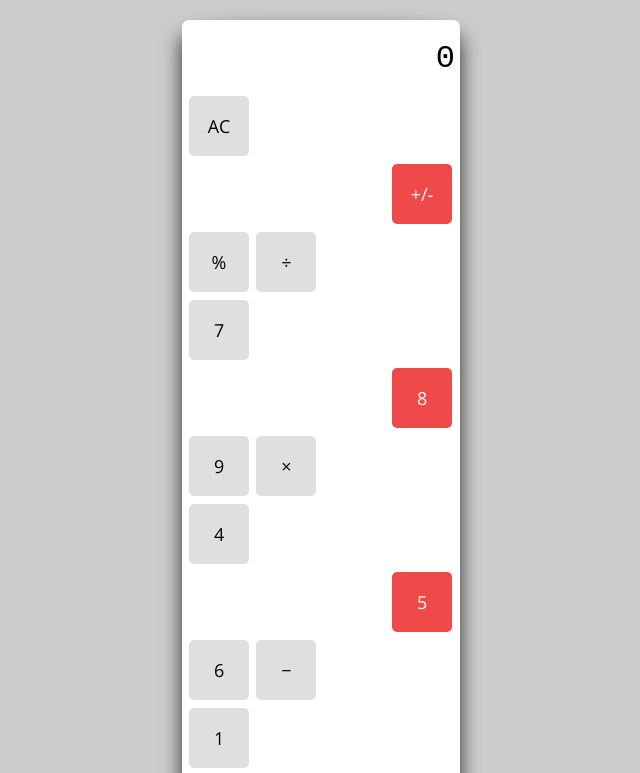
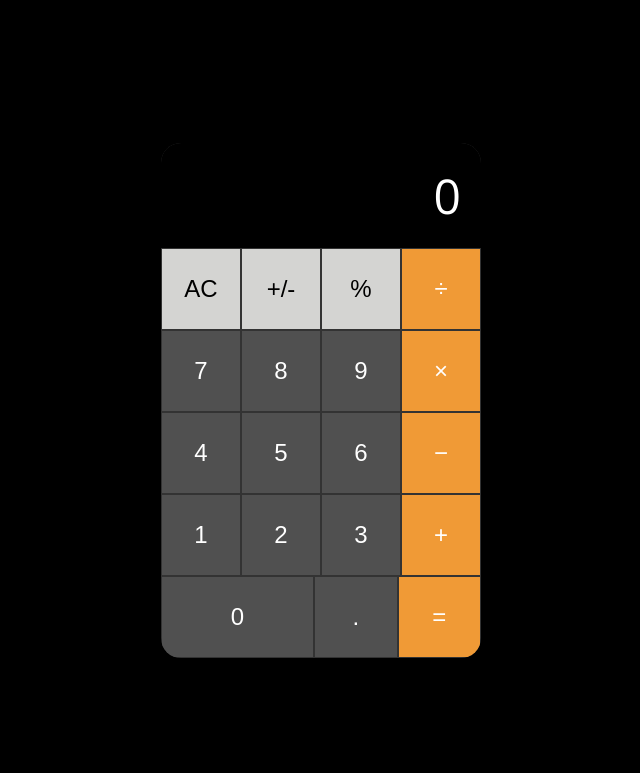
Before and after one commit to Mclawrenceco/basic-calculator, a plain HTML site: page index.html in a window 1280 px wide. Shown: the top 773 px of the page, without its empty margins (319-959 px from the left). Drawn offline with nearby package versions, Linux system fonts and the light colour scheme; a web font is replaced by a local one.

Commit message:
Update styles.css

```diff
--- a/css/styles.css
+++ b/css/styles.css
@@ -1,157 +1,66 @@
-* {
-	padding: 0;
-	margin: 0;
-	box-sizing: border-box;
-	font-family: 'Open Sans', sans-serif;
-}
-
 body {
-	background: #ccc;
-	-moz-user-select: none;
-	-khtml-user-select: none;
-	-webkit-user-select: none;
-	-ms-user-select: none;
-	user-select: none;
+    font-family: 'Open Sans', sans-serif;
+    display: flex;
+    justify-content: center;
+    align-items: center;
+    height: 100vh;
+    background-color: #000;
+    margin: 0;
 }
 
 #calculator {
-	position: relative;
-	border-radius: 7px;
-	margin: auto;
-	margin-top: 20px;
-	display: block;
-	height: auto;
-	width: 278px;
-	background-color: rgb(255, 255, 255);
-	font-size: 0.8em;
-	padding: 5px;
-	max-width: 320px;
-}
-#calculator:before,
-#calculator:after {
-	content: '';
-	position: absolute;
-	z-index: -1;
-	-webkit-box-shadow: 0 0 20px rgba(0, 0, 0, 0.8);
-	-moz-box-shadow: 0 0 20px rgba(0, 0, 0, 0.8);
-	box-shadow: 0 0 20px rgba(0, 0, 0, 0.8);
-	top: 10px;
-	bottom: 10px;
-	left: 0;
-	right: 0;
-	-moz-border-radius: 100px / 10px;
-	border-radius: 100px / 10px;
-}
-#calculator:after {
-	right: 10px;
-	left: auto;
-	-webkit-transform: skew(8deg) rotate(3deg);
-	-moz-transform: skew(8deg) rotate(3deg);
-	-ms-transform: skew(8deg) rotate(3deg);
-	-o-transform: skew(8deg) rotate(3deg);
-	transform: skew(8deg) rotate(3deg);
-}
-
-#smallResult {
-	position: absolute;
-	top: 3px;
-	right: 10px;
+    width: 320px;
+    background-color: #333;
+    border-radius: 20px;
+    overflow: hidden;
+    box-shadow: 0 5px 15px rgba(0,0,0,0.5);
 }
 
 #result {
-	width: 100%;
-	padding: 15px 0px;
-	text-align: right;
-	font-size: 2.5em;
-	font-family: 'Oxygen Mono', monospace;
-	background: inherit;
-	color: black;
+    background-color: #000;
+    color: #fff;
+    font-size: 48px;
+    text-align: right;
+    padding: 20px;
+    box-sizing: border-box;
 }
 
-button {
-	width: 60px;
-	height: 60px;
-	margin: 4px 2px;
-	outline: none;
-	border: none;
-	background: rgb(223, 223, 223);
-	color: black;
-	border-radius: 5px;
-	font-size: 1.4em;
+.button-row {
+    display: flex;
 }
 
-button:active {
-	background: #bfbfbf;
+.button {
+    flex: 1;
+    height: 80px;
+    margin: 1px;
+    border: none;
+    font-size: 24px;
+    outline: none;
+    cursor: pointer;
+    display: flex;
+    justify-content: center;
+    align-items: center;
 }
 
-button:nth-child(2) {
-	margin-left: 205px;
-	display: block;
-	background: #ef4a49;
-	color: white;
+.number {
+    background-color: #505050;
+    color: #fff;
 }
 
-button:nth-child(2):active {
-	background: #b14e4d;
+.operator {
+    background-color: #f09a36;
+    color: #fff;
 }
 
-button:nth-child(6),
-button:nth-child(10),
-button:nth-child(14),
-button:nth-child(17),
-button:nth-child(18) {
-	background: #00b49a;
-	color: white;
+.function {
+    background-color: #d4d4d2;
+    color: #000;
 }
 
-button:nth-child(6):active,
-button:nth-child(10):active,
-button:nth-child(14):active,
-button:nth-child(17):active,
-button:nth-child(18):active {
-	background: #218d7e;
+.number.zero {
+    flex: 2;
 }
 
-footer {
-	position: absolute;
-	bottom: 0;
-	padding: 20px;
-	width: 100%;
-	text-align: center;
+.button:active {
+    opacity: 0.8;
 }
-
-a {
-	text-decoration: none;
-	color: inherit;
-}
-
-h1 {
-	display: inline;
-	font-size: 50px;
-	color: #131313;
-	letter-spacing: 0.05em;
-	transition: all 0.3s;
-	text-shadow: 1px -1px 0 #767676, -1px 2px 1px #737272, -2px 4px 1px #767474,
-		-3px 6px 1px #787777, -4px 8px 1px #7b7a7a, -5px 10px 1px #7f7d7d,
-		-6px 12px 1px #828181, -7px 14px 1px #868585, -8px 16px 1px #8b8a89,
-		-9px 18px 1px #8f8e8d, -10px 20px 1px #949392, -11px 22px 1px #999897,
-		-12px 24px 1px #9e9c9c, -13px 26px 1px #a3a1a1, -14px 28px 1px #a8a6a6,
-		-15px 30px 1px #adabab, -16px 32px 1px #b2b1b0, -17px 34px 1px #b7b6b5,
-		-18px 36px 1px #bcbbba, -19px 38px 1px #c1bfbf, -20px 40px 1px #c6c4c4,
-		-21px 42px 1px #cbc9c8, -22px 44px 1px #cfcdcd, -23px 46px 1px #d4d2d1,
-		-24px 48px 1px #d8d6d5, -25px 50px 1px #dbdad9, -26px 52px 1px #dfdddc,
-		-27px 54px 1px #e2e0df, -28px 56px 1px #e4e3e2;
-}
-
-h1:hover {
-	text-shadow: 1px -1px 0 #767676, 1px 2px 1px #737272, 2px 4px 1px #767474,
-		3px 6px 1px #787777, 4px 8px 1px #7b7a7a, 5px 10px 1px #7f7d7d,
-		6px 12px 1px #828181, 7px 14px 1px #868585, 8px 16px 1px #8b8a89,
-		9px 18px 1px #8f8e8d, 10px 20px 1px #949392, 11px 22px 1px #999897,
-		12px 24px 1px #9e9c9c, 13px 26px 1px #a3a1a1, 14px 28px 1px #a8a6a6,
-		15px 30px 1px #adabab, 16px 32px 1px #b2b1b0, 17px 34px 1px #b7b6b5,
-		18px 36px 1px #bcbbba, 19px 38px 1px #c1bfbf, 20px 40px 1px #c6c4c4,
-		21px 42px 1px #cbc9c8, 22px 44px 1px #cfcdcd, 23px 46px 1px #d4d2d1,
-		24px 48px 1px #d8d6d5, 25px 50px 1px #dbdad9, 26px 52px 1px #dfdddc,
-		27px 54px 1px #e2e0df, 28px 56px 1px #e4e3e2;
-}
```
